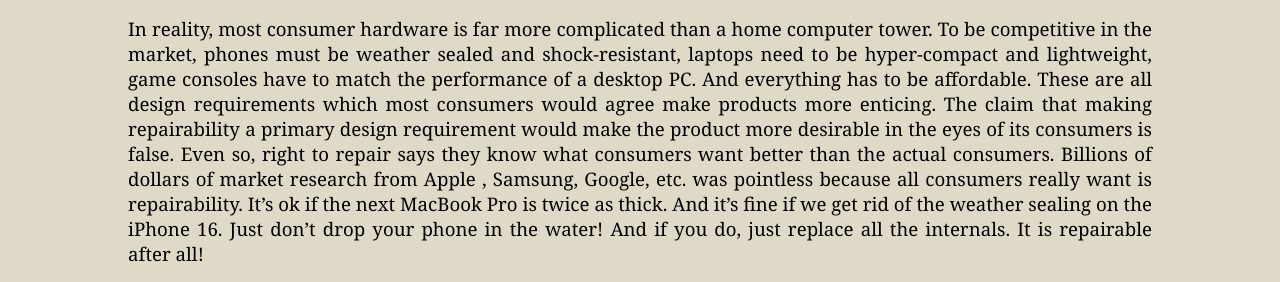
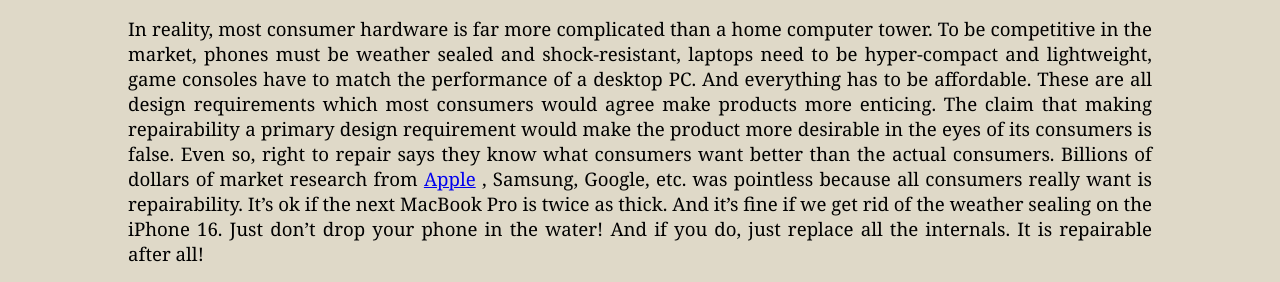
Before and after one commit to Zmht/html-blog, a plain HTML site: page posts/screw-your-right-to-repair/screw-your-right-to-repair.html in a window 1280 px wide. Shown: the part 978-1260 px from the top of the page. Drawn offline with Linux system fonts and the light colour scheme; files whose address does not match are found by name.

Commit message:
2024-08-01_14-11-08

```diff
--- a/posts/screw-your-right-to-repair/screw-your-right-to-repair.html
+++ b/posts/screw-your-right-to-repair/screw-your-right-to-repair.html
@@ -21,7 +21,7 @@
 
 	    <p>If a device isn’t fully repairable by an average member of their community (likely a 350-pound, 30-year-old, single male), it is deemed anti-consumer, and any online content reviewing this device will be besieged by comments on how awful the device is and how greedy its makers are. For an average consumer, these comments hold heavy influence on their purchases. Right to repair proponents lead normal citizens to believe that they would be able to repair their iPhone’s smashed back glass or that waterlogged laptop if only it was made “repairable” by its manufacturers! In reality, less than 1 in 5 Americans change their own oil, a statistic suggesting most consumers are far less handy than the average Redditor believes they are. Home-built PCs are likely also a cause of this naivety amongst many “technology nerds.” Let me set one thing straight: building a PC is not hard. Building a PC is easier than cooking a meal from a recipe book. It’s easier than following Google Maps directions to the store. PC component makers have ensured that anyone could build their own PC by following rigid and simple standards. Yet, in the technology world, building your own PC is seen as a patch of honor and a certification that you can fix anything. </p>
 
-	    <p>In reality, most consumer hardware is far more complicated than a home computer tower. To be competitive in the market, phones must be weather sealed and shock-resistant, laptops need to be hyper-compact and lightweight, game consoles have to match the performance of a desktop PC. And everything has to be affordable. These are all design requirements which most consumers would agree make products more enticing. The claim that making repairability a primary design requirement would make the product more desirable in the eyes of its consumers is false. Even so, right to repair says they know what consumers want better than the actual consumers. Billions of dollars of market research from Apple , Samsung, Google, etc. was pointless because all consumers really want is repairability. It’s ok if the next MacBook Pro is twice as thick. And it’s fine if we get rid of the weather sealing on the iPhone 16. Just don’t drop your phone in the water! And if you do, just replace all the internals. It is repairable after all!</p>
+	    <p>In reality, most consumer hardware is far more complicated than a home computer tower. To be competitive in the market, phones must be weather sealed and shock-resistant, laptops need to be hyper-compact and lightweight, game consoles have to match the performance of a desktop PC. And everything has to be affordable. These are all design requirements which most consumers would agree make products more enticing. The claim that making repairability a primary design requirement would make the product more desirable in the eyes of its consumers is false. Even so, right to repair says they know what consumers want better than the actual consumers. Billions of dollars of market research from <a href="https://www.apple.com/newsroom/pdfs/FY23_Q1_Consolidated_Financial_Statements.pdf#:~:text=URL%3A%20https%3A%2F%2Fwww.apple.com%2Fnewsroom%2Fpdfs%2FFY23_Q1_Consolidated_Financial_Statements.pdf%0AVisible%3A%200%25%20">Apple</a> , Samsung, Google, etc. was pointless because all consumers really want is repairability. It’s ok if the next MacBook Pro is twice as thick. And it’s fine if we get rid of the weather sealing on the iPhone 16. Just don’t drop your phone in the water! And if you do, just replace all the internals. It is repairable after all!</p>
 
 
 	    <p>Right to repair content creators are behind much of this nonsense. Louis Rossman has built a multi-million subscriber YouTube channel by ranting about repairability. His videos attract millions of viewers who listen to him spit accusations at the corporations who produce our devices. iFixit has declared themselves the official governing body of the right to repair movement, placing sponsorships in Linus Tech Tip videos, and selling overpriced tools and parts to members of their cult who are convinced they’ll be able to fix their phone. The best part is that when they inevitably fail due to being untrained and unskilled, they can simply blame the device and say it isn’t repair friendly. </p>
```
